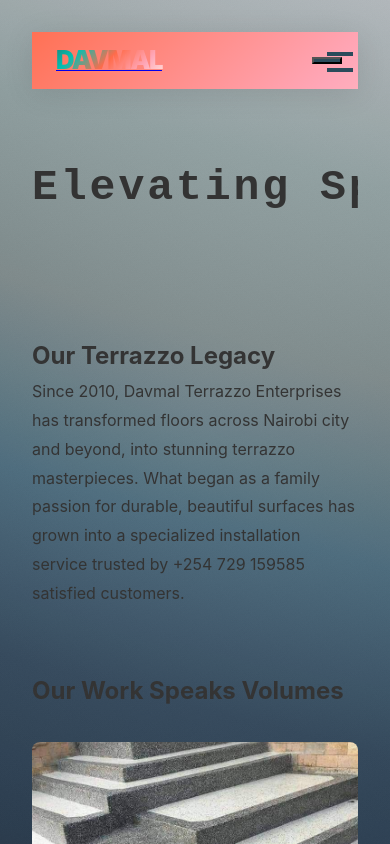
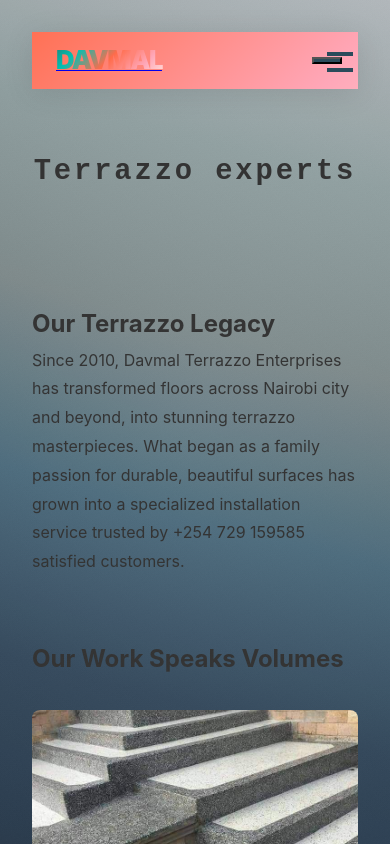
Before and after one commit to davidmugambi104/davmal_terrazzo, a React (Vite) app: page /about in a window 390 px wide. Built offline with nearby package versions, Linux system fonts and the light colour scheme.

Commit message:
completion of site

```diff
--- a/src/pages/about/AboutPage.css
+++ b/src/pages/about/AboutPage.css
@@ -1,3 +1,86 @@
+/* Add this at the top of your CSS */
+html, body {
+  width: 100%;
+  min-height: 100%;
+  margin: 0;
+  padding: 0;
+}
+
+#about-container {
+  width: 100%;
+  min-height: 100vh;
+  margin: 0 auto;
+  padding: 2rem;
+  box-sizing: border-box;
+}
+
+/* Mobile Styles */
+@media (max-width: 768px) {
+  #about-container {
+    padding: 1rem;
+  }
+
+  .hero-section {
+    padding: 2rem 0;
+  }
+
+  h1 {
+    font-size: 1.8rem;
+    line-height: 1.3;
+  }
+
+  h2 {
+    font-size: 1.5rem;
+  }
+
+  .gallery-grid {
+    grid-template-columns: 1fr;
+    gap: 1rem;
+  }
+
+  .usp-grid {
+    grid-template-columns: 1fr;
+  }
+
+  .process-steps {
+    grid-template-columns: 1fr;
+  }
+
+  .cta-section {
+    padding: 1.5rem;
+    margin: 2rem 0;
+  }
+
+  .cta-button {
+    width: 100%;
+    padding: 1rem;
+  }
+
+  .materials-grid {
+    grid-template-columns: 1fr;
+  }
+
+  .quality-badges {
+    gap: 1.5rem;
+  }
+
+  .badge {
+    min-width: 120px;
+  }
+
+  .professional-background::before {
+    background-size: 200px 200px; /* Reduce noise texture size */
+  }
+}
+
+/* Desktop Fixes */
+@media (min-width: 1200px) {
+  #about-container {
+    max-width: 100%;
+  }
+}
+
+/* Existing styles below... */
 #about-container {
   max-width: 1200px;
   margin: 0 auto;
--- a/src/pages/about/about.jsx
+++ b/src/pages/about/about.jsx
@@ -2,6 +2,7 @@ import { useState } from 'react';
 import './AboutPage.css'; // Create this CSS file for styling
 import Navbar from '../Navbar';
 import Footer from '../footer.jsx';
+import '../gallery.css'
 
 import terrazzo1 from '../images/terrazzo1.jpg';
 import terrazzo2 from '../images/terrazzo2.jpg';
@@ -20,7 +21,7 @@ export const AboutUs = () => {
     <div id="about-container"  className="professional-background">
         <Navbar />
       <section className="h1 hero-section">
-        <h1>Elevating Spaces with Timeless Terrazzo Craftsmanship</h1>
+        <h1>Terrazzo experts</h1>
       </section>
 
       {/* Brand Story Section */}
@@ -156,15 +157,26 @@ export const AboutUs = () => {
             <p>Proven techniques for flawless results</p>
           </div>
           <div className="usp">
-            <h3>Custom Design Support</h3>
-            <p>Personalized patterns to match your vision</p>
-          </div>
-          <div className="usp">
-            <h3>5-Year Installation Guarantee</h3>
+            <h3>10-Year Installation Guarantee</h3>
             <p>Confidence in our workmanship</p>
           </div>
         </div>
-        <button className="cta-button">Get Your Free Installation Estimate</button>
+            <button
+              className="inquiry-button"
+              onClick={() => {
+                alert('Redirecting to WhatsApp for inquiry...');
+                // Replace with your actual WhatsApp number (include country code without + or 0)
+                const whatsappNumber = '+254729159585'; // Example: 911234567890
+                const defaultMessage = 'Hello! I would like to request a sample of this terrazzo design.';
+
+                window.open(
+                  `https://api.whatsapp.com/send?phone=${whatsappNumber}&text=${encodeURIComponent(defaultMessage)}`,
+                  '_blank'
+                );
+              }}
+            >
+              Request Sample
+            </button>
       </section>
       <Footer />
     </div>
```
